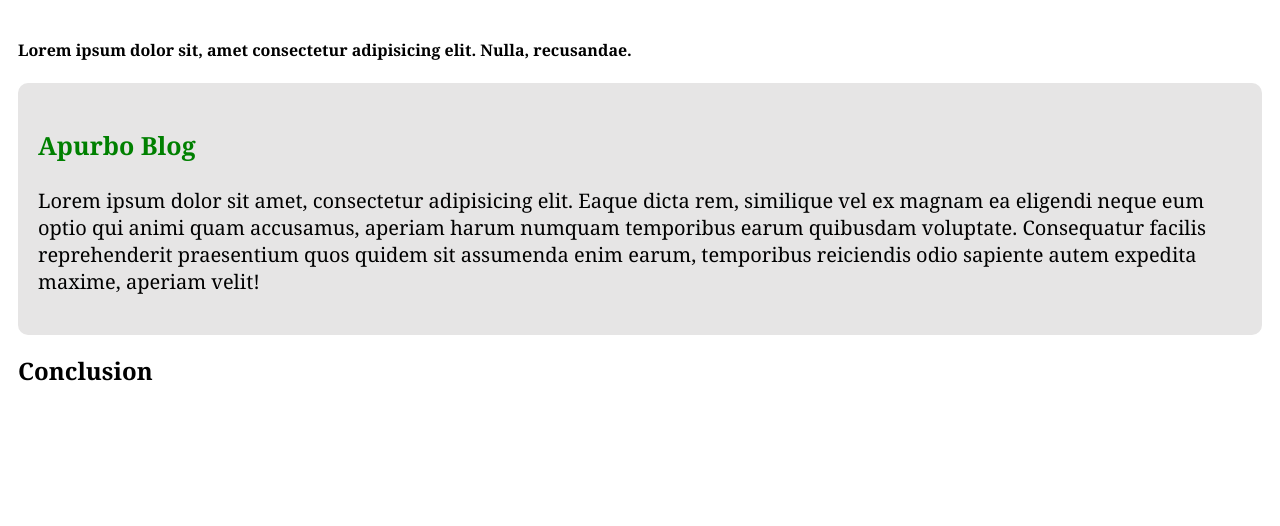
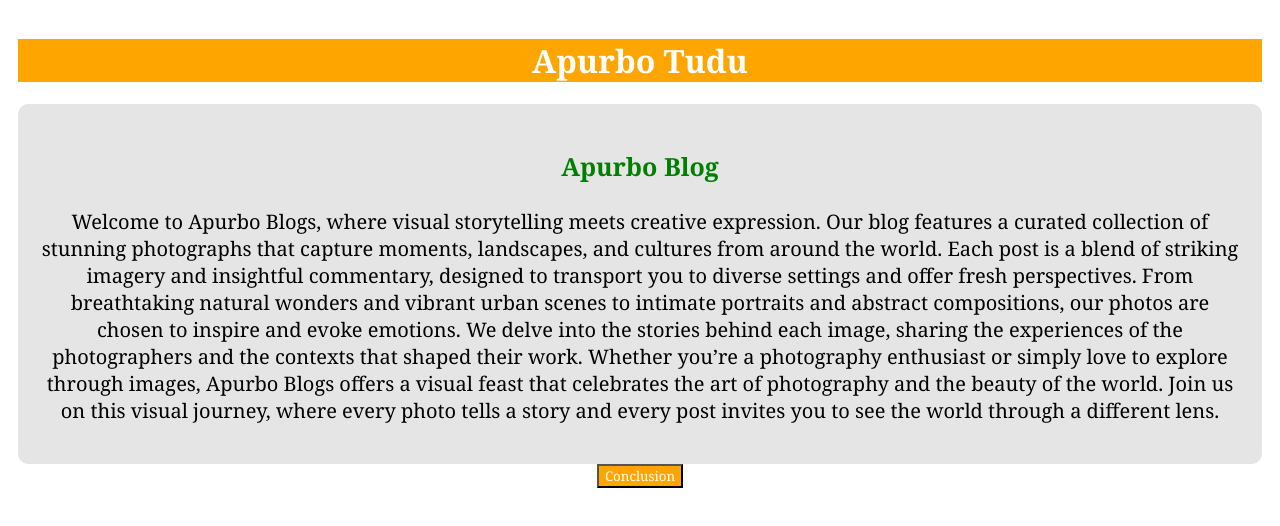
Before and after one commit to mernpeoplentech/git-test, a React (Vite) app: page / in a window 1280 px wide. Shown: the top 526 px of the page. Built offline with nearby package versions, Linux system fonts and the light colour scheme.

Commit message:
style done

```diff
--- a/src/App.jsx
+++ b/src/App.jsx
@@ -3,14 +3,15 @@ import Blog from "./components/Blog";
 export default function App() {
   return (
     <main style={{ padding: 10 }}>
-      <div>
-        <h4>
-          Lorem ipsum dolor sit, amet consectetur adipisicing elit. Nulla,
-          recusandae.
-        </h4>
+      <div style={{ textAlign: "center" }}>
+        <div>
+          <h1 style={{ color: "white", background: "orange" }}>Apurbo Tudu</h1>
+        </div>
+        <Blog />
+        <button style={{ background: "orange", color: "white" }}>
+          Conclusion
+        </button>
       </div>
-      <Blog />
-      <h2>Conclusion</h2>
     </main>
   );
 }
--- a/src/components/Blog.jsx
+++ b/src/components/Blog.jsx
@@ -3,14 +3,22 @@ import React from "react";
 const Blog = () => {
   return (
     <div className="blog">
-      <h3>Apurbo Blog</h3>
+      <h3 style={{ border: "2px", borderColor: "green" }}>Apurbo Blog</h3>
       <p>
-        Lorem ipsum dolor sit amet, consectetur adipisicing elit. Eaque dicta
-        rem, similique vel ex magnam ea eligendi neque eum optio qui animi quam
-        accusamus, aperiam harum numquam temporibus earum quibusdam voluptate.
-        Consequatur facilis reprehenderit praesentium quos quidem sit assumenda
-        enim earum, temporibus reiciendis odio sapiente autem expedita maxime,
-        aperiam velit!
+        Welcome to Apurbo Blogs, where visual storytelling meets creative
+        expression. Our blog features a curated collection of stunning
+        photographs that capture moments, landscapes, and cultures from around
+        the world. Each post is a blend of striking imagery and insightful
+        commentary, designed to transport you to diverse settings and offer
+        fresh perspectives. From breathtaking natural wonders and vibrant urban
+        scenes to intimate portraits and abstract compositions, our photos are
+        chosen to inspire and evoke emotions. We delve into the stories behind
+        each image, sharing the experiences of the photographers and the
+        contexts that shaped their work. Whether you’re a photography enthusiast
+        or simply love to explore through images, Apurbo Blogs offers a visual
+        feast that celebrates the art of photography and the beauty of the
+        world. Join us on this visual journey, where every photo tells a story
+        and every post invites you to see the world through a different lens.
       </p>
     </div>
   );
```
